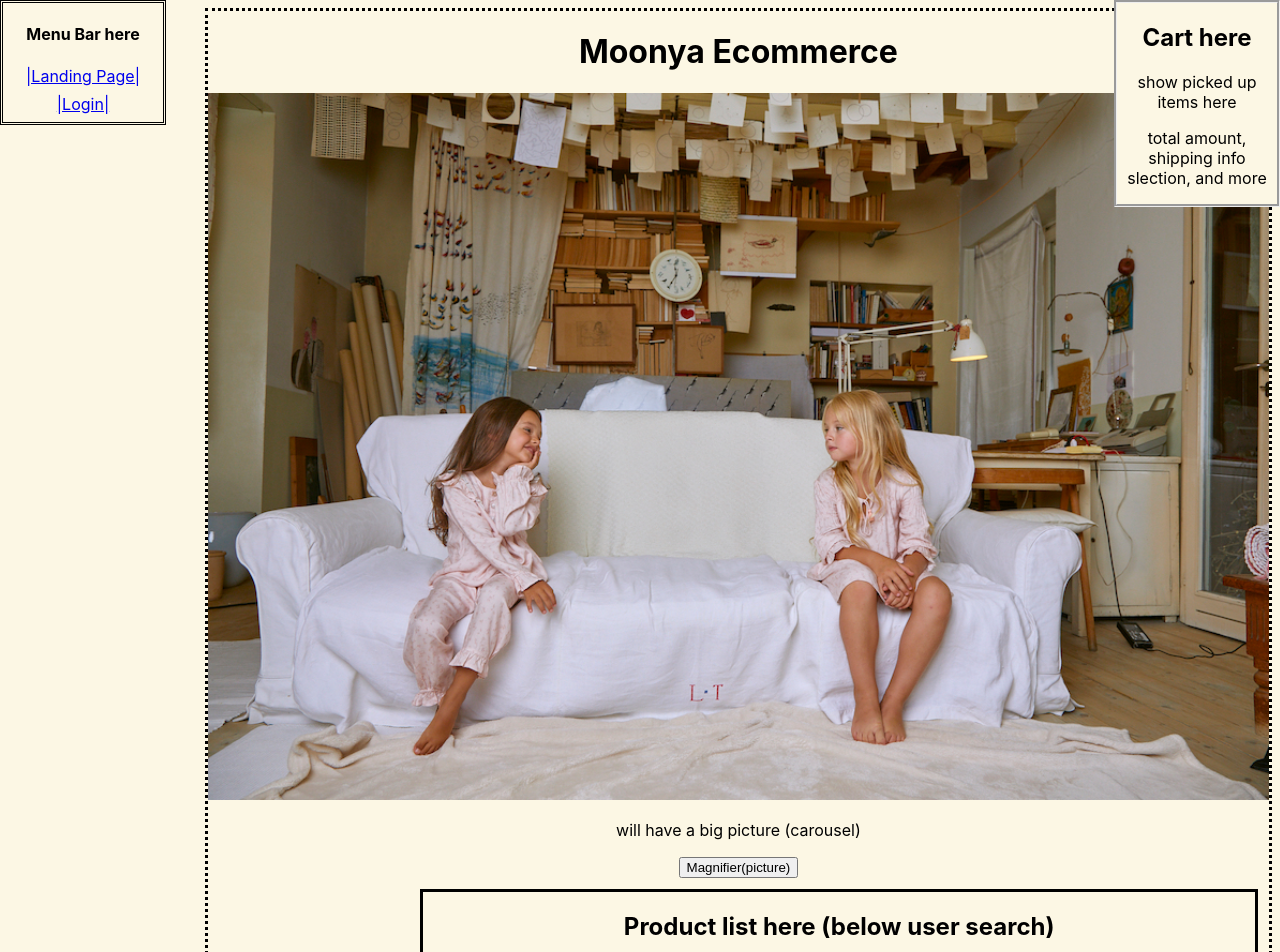
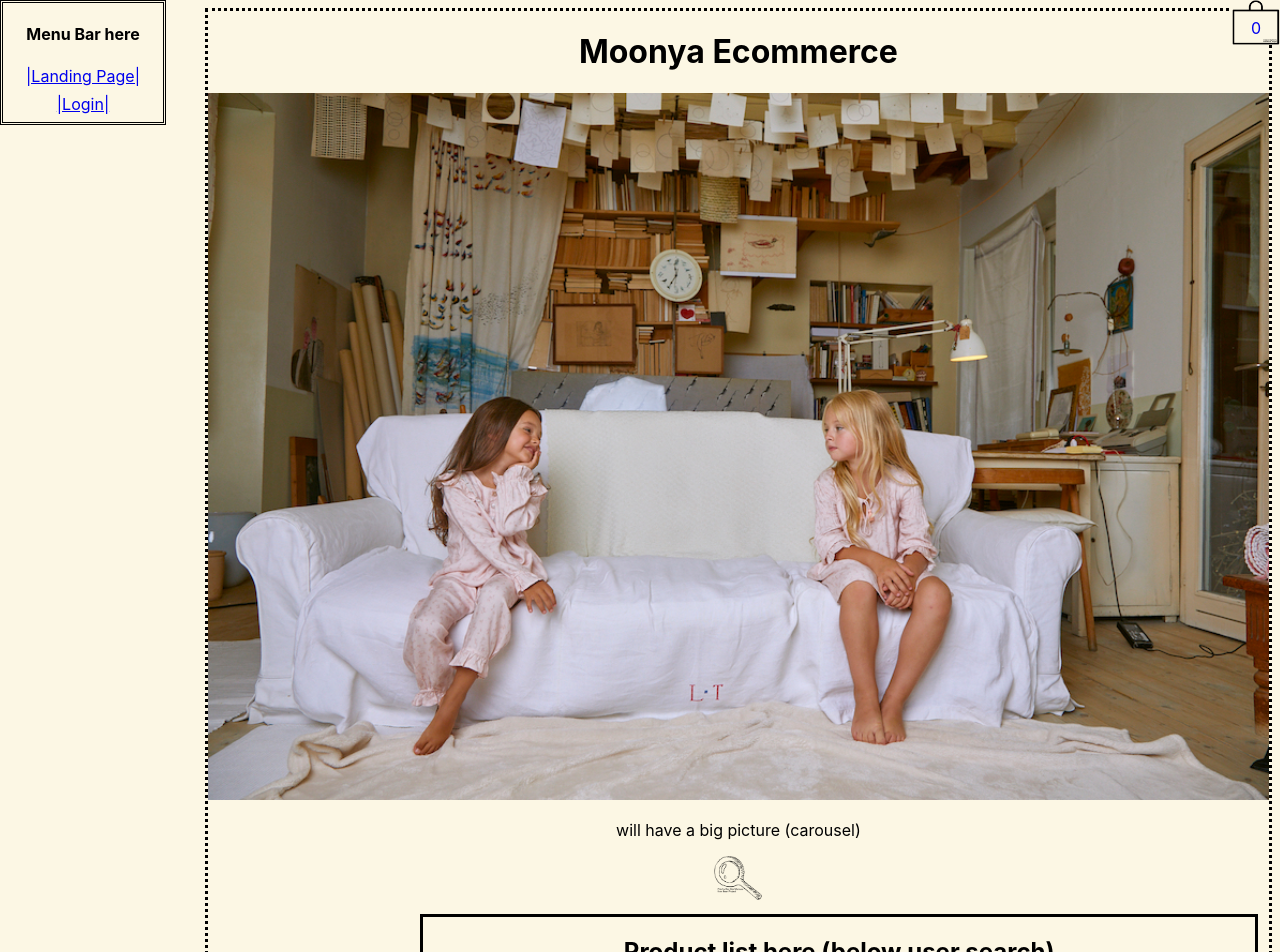
Before and after one commit to stomg7969/ecommerce-website-solo-project, a React (Create React App) app in the folder moonya-frontend/: page / in a window 1280 px wide. Shown: the top 952 px of the page. Built offline with nearby package versions, Linux system fonts and the light colour scheme.

Commit message:
Completed static component structuring including routing

```diff
--- a/moonya-frontend/src/App.js
+++ b/moonya-frontend/src/App.js
@@ -1,5 +1,6 @@
 import React, { Component } from "react";
-import { Route, Switch } from "react-router-dom";
+import { Route, Switch, Link } from "react-router-dom";
+import box from "./Assets/square_box.png";
 import "./App.css";
 import NavBar from "./Components/NavBar";
 import LandingDisplay from "./Components/LandingDisplay";
@@ -12,12 +13,17 @@ class App extends Component {
       <div id="app-outter-div">
         {/* Always present */}
         <NavBar />
-        {/* Cart will always show whether user is logged in or not, but will have restriction if not logged in. */}
-        <CartContainer />
-        {/* User Container, if not logged in, log in button is present,
-        if logged in, log out and profile buttons are present.
-        should only exist in NavBar */}
+
+        <Link to="/cart">
+          <img id="cart-image" src={box} alt="box noun project" />
+          <span id="cart-number">0</span>
+        </Link>
         <Switch>
+          {/* Cart will always show whether user is logged in or not, but will have restriction if not logged in. */}
+          <Route path="/cart" component={CartContainer} />
+          {/* User Container, if not logged in, log in button is present,
+            if logged in, log out and profile buttons are present.
+            should only exist in NavBar */}
           <Route path="/user" component={UserContainer} />
           <Route path="/" component={LandingDisplay} />
         </Switch>
--- a/moonya-frontend/src/Components/LandingDisplay.js
+++ b/moonya-frontend/src/Components/LandingDisplay.js
@@ -1,5 +1,6 @@
 import React, { Component, Fragment } from "react";
 import landingPicture from "../Assets/moonya landing picture.jpg";
+import magnifier from "../Assets/noun_magnifier.png";
 import UserInputContainer from "../Containers/UserInputContainer";
 import ProductContainer from "../Containers/ProductContainer";
 
@@ -22,7 +23,12 @@ class LandingDisplay extends Component {
           <img src={landingPicture} alt="moonya" />
           <p>will have a big picture (carousel)</p>
         </div>
-        <button onClick={this.clickListener}>Magnifier(picture)</button>
+        <img
+          id="magnifier"
+          src={magnifier}
+          alt="magnifier noun project"
+          onClick={this.clickListener}
+        />
         {this.state.userInputContainerClicked ? <UserInputContainer /> : null}
         <ProductContainer />
       </Fragment>
--- a/moonya-frontend/src/Components/UserLogin.js
+++ b/moonya-frontend/src/Components/UserLogin.js
@@ -32,7 +32,7 @@ class UserLogin extends React.Component {
         if (data.message) {
           alert(data.message);
           this.setState({ name: "", password: "" });
-          this.props.history.push("/login");
+          this.props.history.push("/user");
         } else {
           this.props.currentUser(data);
           localStorage.setItem("user_token", data.jwt);
--- a/moonya-frontend/src/index.css
+++ b/moonya-frontend/src/index.css
@@ -54,15 +54,18 @@ img {
 /* ****************************************************** */
 /* customer cart */
 #cart {
-  border-style: groove;
-  text-align: center;
+}
+#cart-image {
   background-color: #fcf7e4;
-  /* margin: 1%;
-  margin-left: 80%; */
+  width: 3em;
   position: fixed;
   top: 0;
   right: 0;
-  width: 10em;
+}
+#cart-number {
+  position: fixed;
+  top: 18px;
+  right: 19px;
 }
 /* ****************************************************** */
 /* Container that wraps searching, filtering, and sorting */
@@ -81,6 +84,9 @@ img {
   border-style: double;
   text-align: center;
   margin: 1%;
+}
+#magnifier {
+  width: 3em;
 }
 /* ****************************************************** */
 /* Sorting */
```
Also changed, not shown: moonya-frontend/src/Assets/noun_magnifier.png (added), moonya-frontend/src/Assets/square_box.png (added).
